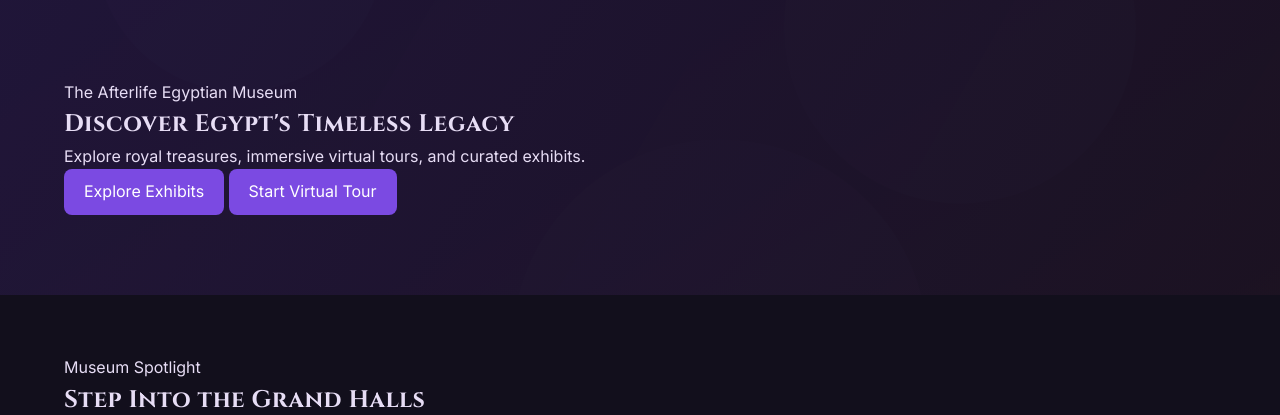
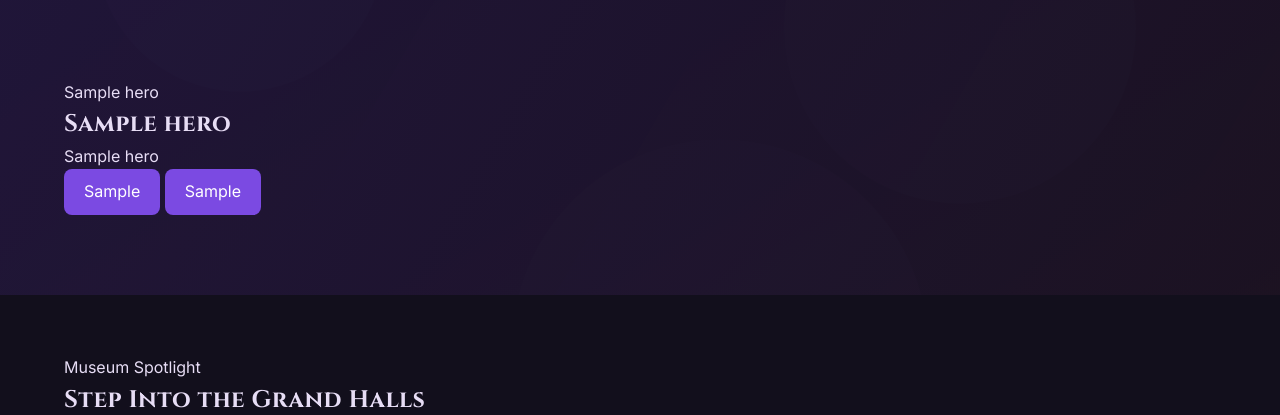
Before and after one commit to moecode-c/musuemwebsite, a Node project: template views/home.ejs in a window 1280 px wide. Shown: the part 179-594 px from the top of the page. Run offline with Node 20 templates, Linux system fonts and the light colour scheme; the template is opened without the code that fills it: most values are stand-ins (such as "Sample title", 1, 10 or a date in 2020); some libraries are stand-ins or nearby versions.

Commit message:
initial commit

```diff
--- a/middleware/locals.js
+++ b/middleware/locals.js
@@ -32,8 +32,12 @@ const resolvePageCss = (path) => {
 
 const attachLocals = (req, res, next) => {
   const language = req.session.language || "en";
+
   res.locals.language = language;
-  res.locals.t = getTranslations(language);
+res.locals.t = getTranslations(language);
+res.locals.dir = language === "ar" ? "rtl" : "ltr";
+
+
   res.locals.user = req.session.user || null;
   res.locals.cart = req.session.cart || { items: [], total: 0 };
   res.locals.pageCss = resolvePageCss(req.path);
--- a/views/home.ejs
+++ b/views/home.ejs
@@ -3,16 +3,19 @@
 
 <section class="hero hero--image">
   <div class="hero-overlay"></div>
+
   <div class="container hero-content">
     <div class="hero-copy">
-      <p class="hero-kicker">The Afterlife Egyptian Museum</p>
-      <h1>Discover Egypt's Timeless Legacy</h1>
-      <p>Explore royal treasures, immersive virtual tours, and curated exhibits.</p>
+      <p class="hero-kicker"><%= t.hero.museumName %></p>
+      <h1><%= t.hero.title %></h1>
+      <p><%= t.hero.subtitle %></p>
+
       <div class="hero-actions">
-        <a class="btn" href="/exhibits">Explore Exhibits</a>
-        <a class="btn ghost" href="/virtual-tour">Start Virtual Tour</a>
+        <a class="btn" href="/exhibits"><%= t.buttons.exploreExhibits %></a>
+        <a class="btn ghost" href="/virtual-tour"><%= t.buttons.startVirtualTour %></a>
       </div>
     </div>
+
     <div class="hero-media">
       <model-viewer
         class="hero-model"
--- a/views/partials/header.ejs
+++ b/views/partials/header.ejs
@@ -1,5 +1,5 @@
 <!DOCTYPE html>
-<html lang="<%= language %>">
+<html lang="<%= language %>" dir="<%= dir %>">
   <head>
     <meta charset="UTF-8" />
     <meta name="viewport" content="width=device-width, initial-scale=1.0" />
```
Also changed, not shown: utils/i18n.js (+25 -2 lines), 1 other file.
